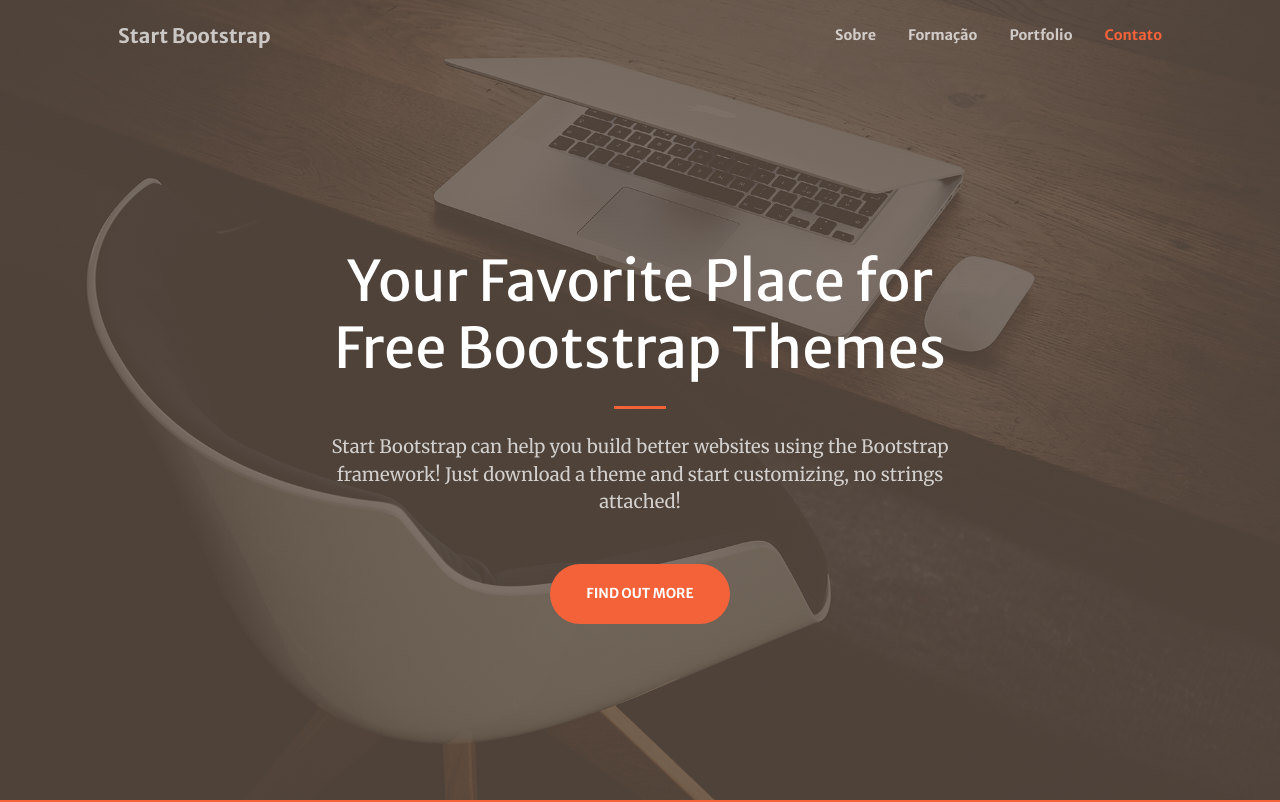
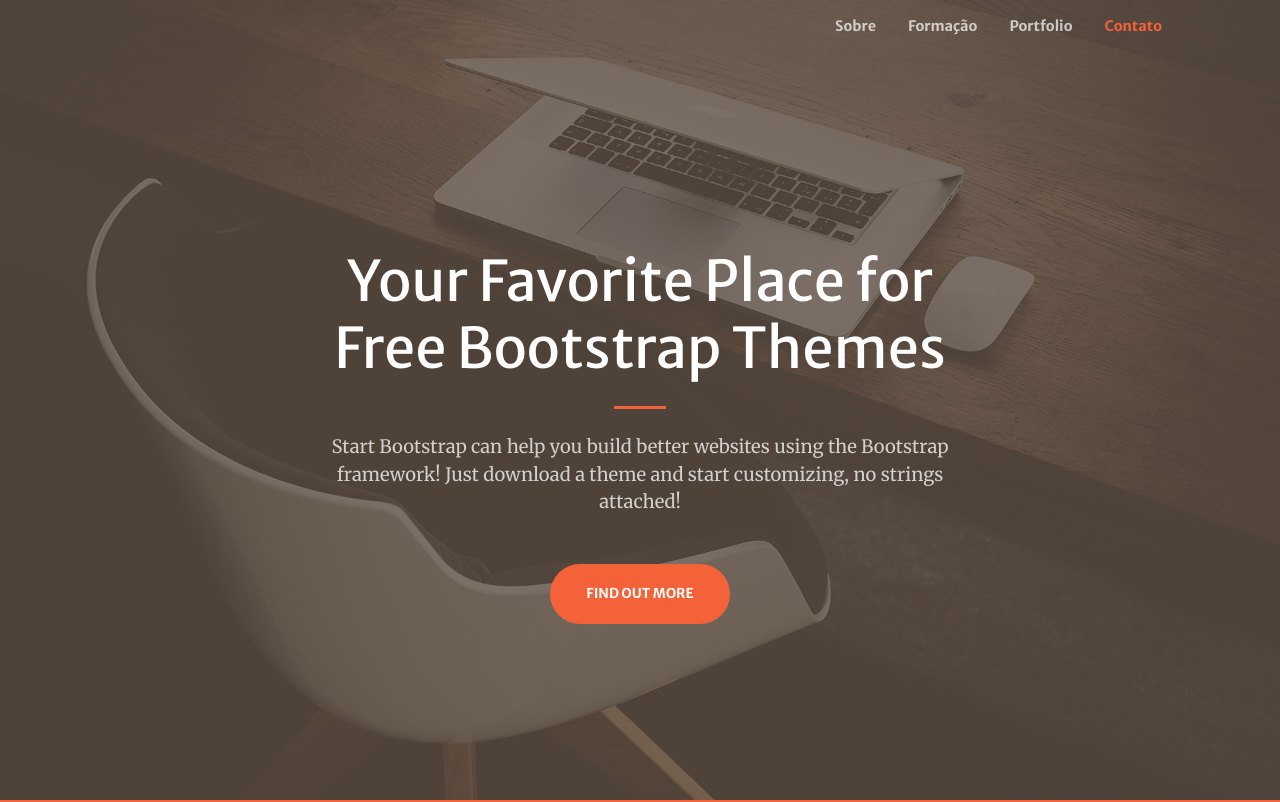
Before and after one commit to guiiim/Curriculo, a plain HTML site: page index.html in a window 1280 px wide. Shown: the top 802 px of the page. Drawn offline with nearby package versions, Linux system fonts and the light colour scheme; some packages are replaced by stand-ins of ours; a script that the page names is missing.

Commit message:
Update index.html

```diff
--- a/index.html
+++ b/index.html
@@ -5,7 +5,7 @@
         <meta name="viewport" content="width=device-width, initial-scale=1, shrink-to-fit=no" />
         <meta name="description" content="" />
         <meta name="author" content="" />
-        <title>Creative - Start Bootstrap Theme</title>
+        <title>Guilherme Magalhães - Curriculo</title>
         <!-- Favicon-->
         <link rel="icon" type="image/x-icon" href="assets/favicon.ico" />
         <!-- Bootstrap Icons-->
@@ -22,7 +22,6 @@
         <!-- Navigation-->
         <nav class="navbar navbar-expand-lg navbar-light fixed-top py-3" id="mainNav">
             <div class="container px-4 px-lg-5">
-                <a class="navbar-brand" href="#page-top">Start Bootstrap</a>
                 <button class="navbar-toggler navbar-toggler-right" type="button" data-bs-toggle="collapse" data-bs-target="#navbarResponsive" aria-controls="navbarResponsive" aria-expanded="false" aria-label="Toggle navigation"><span class="navbar-toggler-icon"></span></button>
                 <div class="collapse navbar-collapse" id="navbarResponsive">
                     <ul class="navbar-nav ms-auto my-2 my-lg-0">
```
